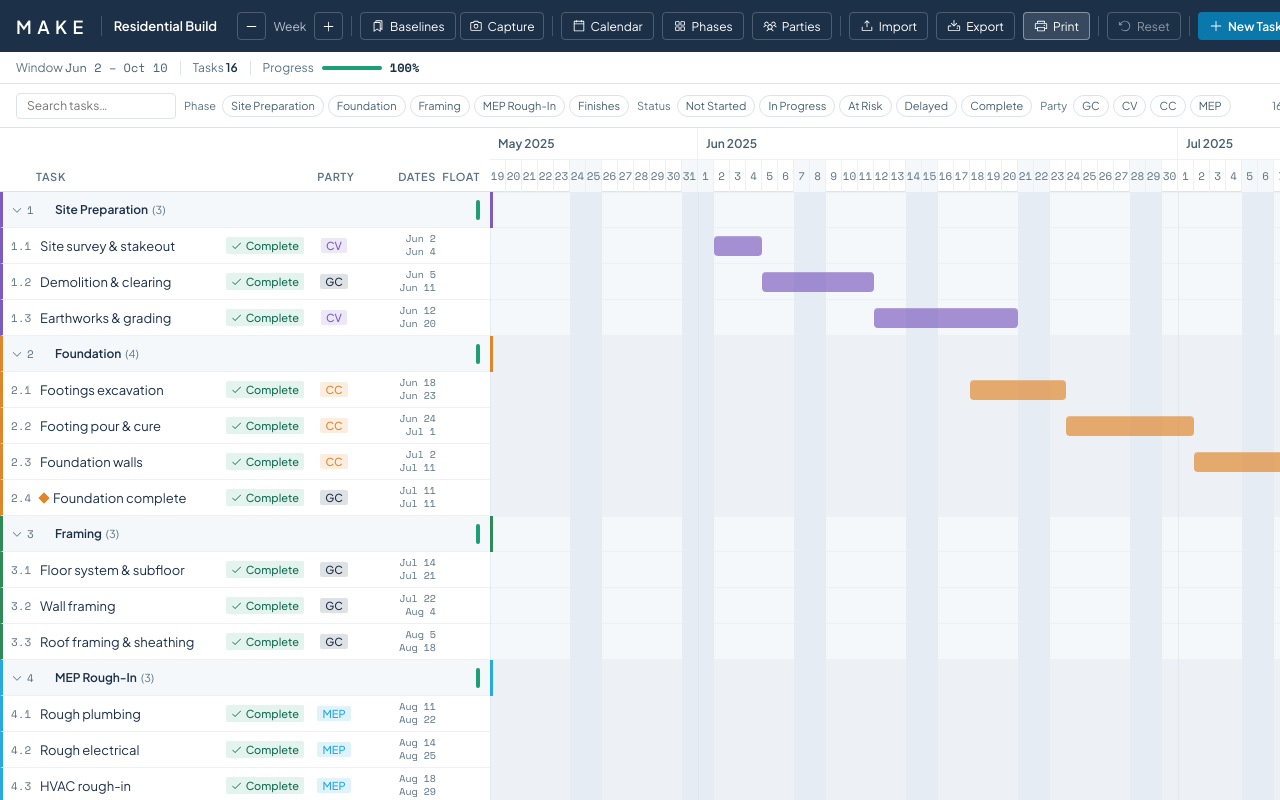
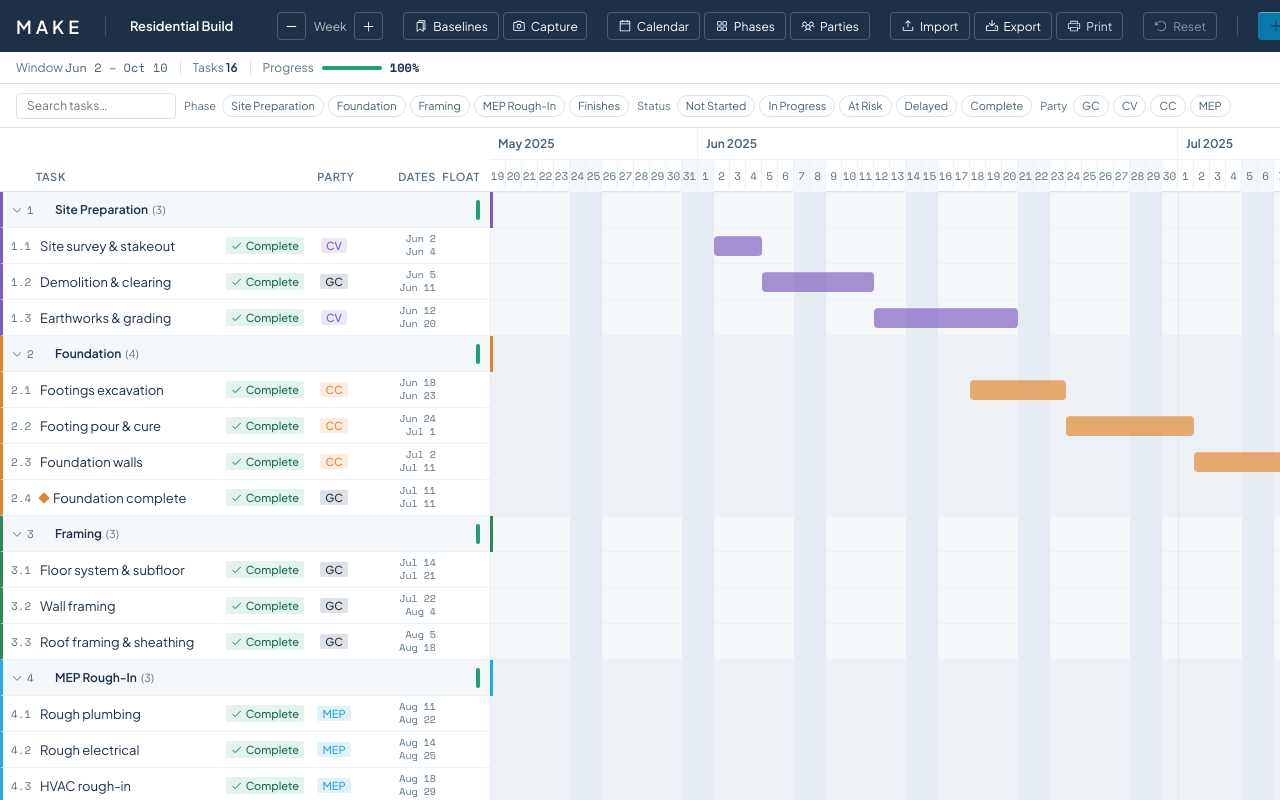
Before and after one commit to essewell/make-project-scheduling-tool, a React (Vite) app: page / in a window 1280 px wide. Both pictures are taken after a click on the button "Load example data". Built offline with nearby package versions, Linux system fonts and the light colour scheme.

Commit message:
style: refine topbar hierarchy and action polish

```diff
--- a/src/components/topbar/EditableTitle.tsx
+++ b/src/components/topbar/EditableTitle.tsx
@@ -59,7 +59,14 @@ export function EditableTitle({ value, onChange }: EditableTitleProps) {
   return (
     <span
       onClick={() => setEditing(true)}
+      onKeyDown={e => {
+        if (e.key === 'Enter' || e.key === ' ') {
+          e.preventDefault()
+          setEditing(true)
+        }
+      }}
       title="Click to rename"
+      tabIndex={0}
       style={{
         fontWeight: 'var(--weight-semibold)',
         fontSize: 'var(--text-sm)',
@@ -68,6 +75,7 @@ export function EditableTitle({ value, onChange }: EditableTitleProps) {
         padding: '2px 4px',
         borderRadius: 'var(--radius-sm)',
         transition: 'background 0.1s',
+        borderBottom: '1px solid transparent',
         maxWidth: 240,
         overflow: 'hidden',
         textOverflow: 'ellipsis',
@@ -76,6 +84,8 @@ export function EditableTitle({ value, onChange }: EditableTitleProps) {
       }}
       onMouseEnter={e => { (e.target as HTMLElement).style.background = 'rgba(255,255,255,0.1)' }}
       onMouseLeave={e => { (e.target as HTMLElement).style.background = 'transparent' }}
+      onFocus={e => { (e.target as HTMLElement).style.borderBottomColor = 'var(--accent-on-brand)' }}
+      onBlur={e => { (e.target as HTMLElement).style.borderBottomColor = 'transparent' }}
     >
       {value}
     </span>
--- a/src/components/topbar/TopBar.tsx
+++ b/src/components/topbar/TopBar.tsx
@@ -66,6 +66,13 @@ const DIVIDER: React.CSSProperties = {
   flexShrink: 0,
 }
 
+const GROUP: React.CSSProperties = {
+  display: 'flex',
+  alignItems: 'center',
+  gap: 20,
+  flexShrink: 0,
+}
+
 // ─── TopBar ───────────────────────────────────────────────────────────────────
 
 export function TopBar({
@@ -89,11 +96,11 @@ export function TopBar({
       background: 'var(--brand)',
       display: 'flex', alignItems: 'center',
       padding: '0 16px', height: '100%',
-      color: 'white', gap: 8,
+      color: 'white', gap: 20,
       position: 'relative',
     }}>
       {/* Logo */}
-      <div style={{ fontWeight: 700, fontSize: 18, letterSpacing: '0.3em', flexShrink: 0, marginRight: 4 }}>
+      <div style={{ fontWeight: 700, fontSize: 18, letterSpacing: '0.22em', flexShrink: 0, marginRight: 2 }}>
         MAKE
       </div>
 
@@ -105,6 +112,8 @@ export function TopBar({
       {/* Flex spacer */}
       <div style={{ flex: 1 }} />
 
+      {/* Utility groups */}
+      <div style={GROUP}>
         {/* Zoom controls */}
         <div style={{ display: 'flex', alignItems: 'center', gap: 2, flexShrink: 0 }}>
         <button
@@ -123,8 +132,6 @@ export function TopBar({
           disabled={zoomIndex <= 0}
         ><Plus size={13} weight="regular" aria-hidden="true" /></button>
         </div>
-
-      <div style={DIVIDER} />
 
         {/* Baseline controls */}
         <div style={{ display: 'flex', alignItems: 'center', gap: 4, flexShrink: 0 }}>
@@ -150,27 +157,22 @@ export function TopBar({
         </button>
         </div>
 
-      <div style={DIVIDER} />
-
         {/* Settings buttons */}
+        <div style={{ display: 'flex', alignItems: 'center', gap: 4 }}>
           <button onClick={onOpenWorkweek} style={ICON_BTN}><CalendarBlank size={14} weight="regular" aria-hidden="true" />Calendar</button>
           <button onClick={onOpenGroups} style={ICON_BTN}><SquaresFour size={14} weight="regular" aria-hidden="true" />Phases</button>
           <button onClick={onOpenParties} style={ICON_BTN}><UsersThree size={14} weight="regular" aria-hidden="true" />Parties</button>
-
-      <div style={DIVIDER} />
+        </div>
 
         {/* Data buttons */}
+        <div style={{ display: 'flex', alignItems: 'center', gap: 4 }}>
           <button onClick={onOpenCsvImport} style={ICON_BTN}><UploadSimple size={14} weight="regular" aria-hidden="true" />Import</button>
           <button onClick={onExportCsv} style={ICON_BTN}><Download size={14} weight="regular" aria-hidden="true" />Export</button>
-      <button
-        onClick={onOpenPrint}
-        style={{ ...ICON_BTN, background: 'rgba(255,255,255,0.12)', borderColor: 'rgba(255,255,255,0.4)' }}
-      >
+          <button onClick={onOpenPrint} style={{ ...ICON_BTN, color: 'var(--brand-on-brand)' }}>
             <Printer size={14} weight="regular" aria-hidden="true" />
             Print
           </button>
-
-      <div style={DIVIDER} />
+        </div>
 
         {/* Critical path toggle — only when deps exist */}
         {hasDeps && (
@@ -181,7 +183,7 @@ export function TopBar({
               ...ICON_BTN,
               background: showCriticalPath ? 'rgba(226,75,74,0.22)' : 'transparent',
               borderColor: showCriticalPath ? 'rgba(226,75,74,0.6)' : 'rgba(255,255,255,0.22)',
-            color: showCriticalPath ? '#ff8080' : 'rgba(255,255,255,0.7)',
+              color: showCriticalPath ? 'var(--data-negative)' : 'rgba(255,255,255,0.7)',
             }}
           >
             <Path size={14} weight="regular" aria-hidden="true" />
@@ -198,6 +200,7 @@ export function TopBar({
           <ArrowCounterClockwise size={14} weight="regular" aria-hidden="true" />
           Reset
         </button>
+      </div>
 
       <div style={DIVIDER} />
 
@@ -233,7 +236,7 @@ function NewTaskButton({ onClick }: { onClick: () => void }) {
         borderRadius: 'var(--radius)',
         border: 'none',
         background: 'var(--accent)',
-        color: '#fff',
+        color: 'var(--brand)',
         fontSize: 'var(--text-xs)',
         fontWeight: 'var(--weight-semibold)',
         fontFamily: 'var(--font-sans)',
@@ -241,15 +244,18 @@ function NewTaskButton({ onClick }: { onClick: () => void }) {
         display: 'flex', alignItems: 'center', gap: 5,
         flexShrink: 0,
         whiteSpace: 'nowrap',
+        boxShadow: 'inset 0 1px 0 rgba(255,255,255,0.36)',
       }}
     >
       <Plus size={14} weight="regular" aria-hidden="true" />
       New Task
       <span style={{
-        background: 'rgba(255,255,255,0.22)',
-        borderRadius: 3,
+        background: 'rgba(28,48,72,0.18)',
+        border: '1px solid rgba(28,48,72,0.32)',
+        borderRadius: 'var(--radius-sm)',
         fontSize: 10,
         fontFamily: 'var(--font-mono)',
+        letterSpacing: '0.04em',
         padding: '0 4px',
         lineHeight: '16px',
       }}>N</span>
```
Lines whose indentation alone changed are shown as unchanged.
